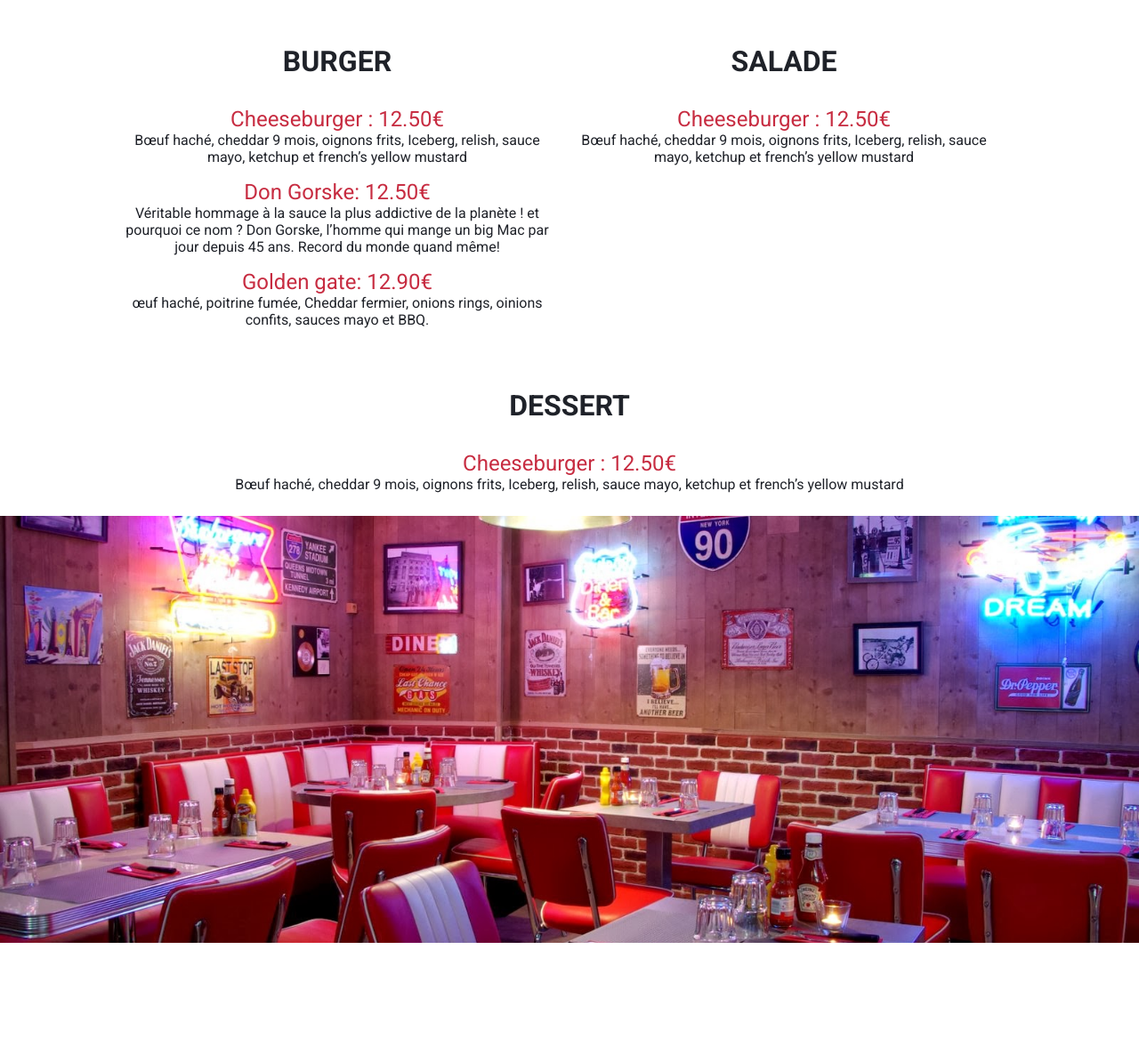
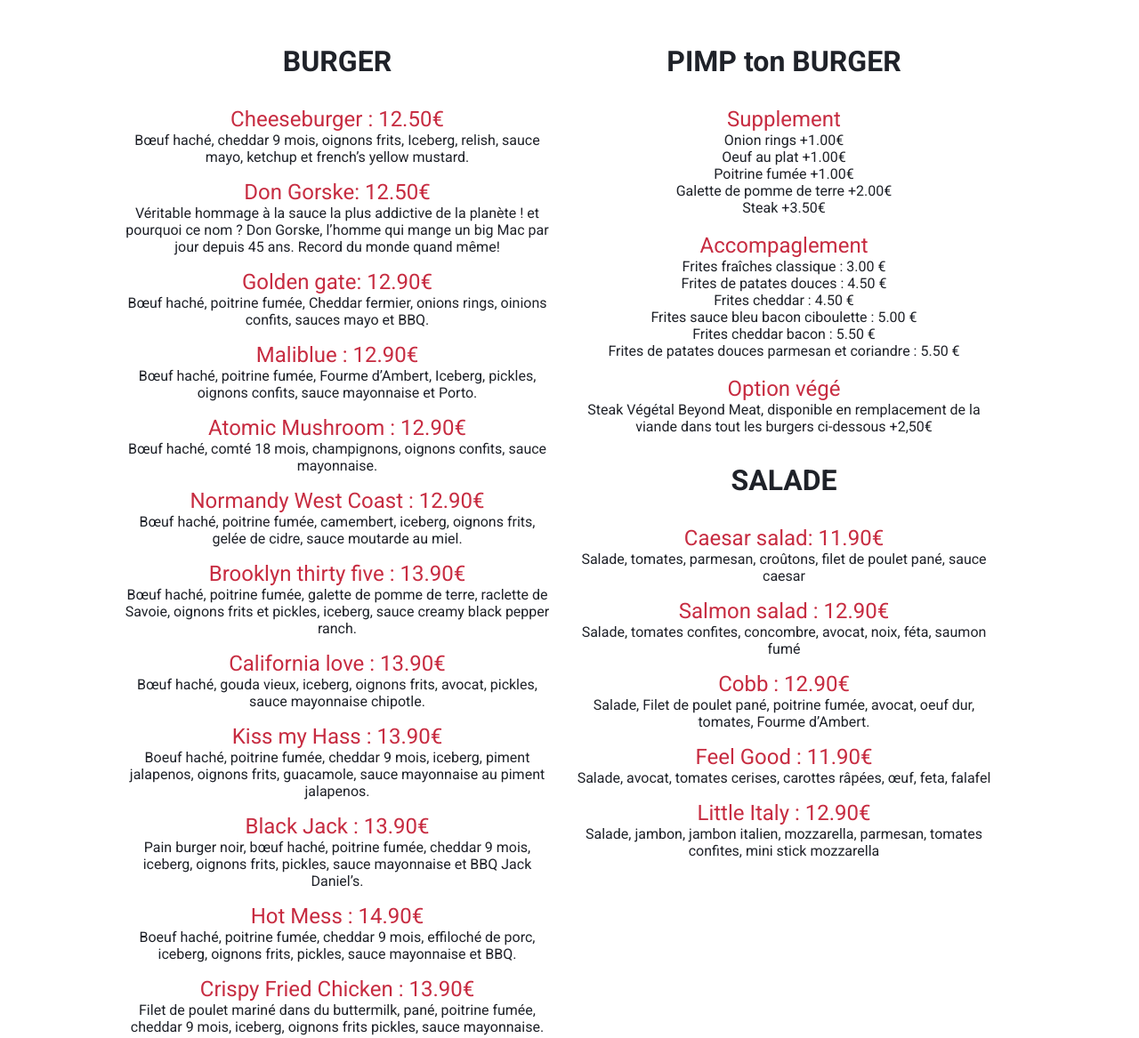
Before and after one commit to anthonyleplay/Fifty-s-american-diner, a plain HTML site: page index.html in a window 1280 px wide. Shown: the part 1300-2467 px from the top of the page at 89% size. Drawn offline with Linux system fonts and the light colour scheme.

Commit message:
anthony liste des plats fini

```diff
--- a/index.html
+++ b/index.html
@@ -102,28 +102,97 @@
         <div class="dishes-box-column">
             <h3>BURGER</h3>
             <div><span>Cheeseburger :  12.50€</span><br>
-                Bœuf haché, cheddar 9 mois, oignons frits, Iceberg, relish, sauce mayo, ketchup et french’s yellow mustard
+                Bœuf haché, cheddar 9 mois, oignons frits, Iceberg, relish, sauce mayo, ketchup et french’s yellow mustard.
             </div>
             <div><span>Don Gorske: 12.50€</span><br>
                 Véritable hommage à la sauce la plus addictive de la planète ! et pourquoi ce nom ? Don Gorske, l’homme qui mange un big Mac par jour depuis 45 ans. Record du monde quand même!
             </div>
             <div><span>Golden gate: 12.90€</span><br>
-                œuf haché, poitrine fumée, Cheddar fermier, onions rings, oinions confits, sauces mayo et BBQ.
+                Bœuf haché, poitrine fumée, Cheddar fermier, onions rings, oinions confits, sauces mayo et BBQ.
             </div>
-
+            <div><span>Maliblue : 12.90€</span><br>
+                Bœuf haché, poitrine fumée, Fourme d’Ambert, Iceberg, pickles, oignons confits, sauce mayonnaise et Porto.
+            </div>
+            <div><span>Atomic Mushroom : 12.90€</span><br>
+                Bœuf haché, comté 18 mois, champignons, oignons confits, sauce mayonnaise.
+            </div>
+            <div><span>Normandy West Coast : 12.90€</span><br>
+                Bœuf haché, poitrine fumée, camembert, iceberg, oignons frits, gelée de cidre, sauce moutarde au miel.
+            </div>
+            <div><span>Brooklyn thirty five : 13.90€</span><br>
+                Bœuf haché, poitrine fumée, galette de pomme de terre, raclette de Savoie, oignons frits et pickles, iceberg, sauce creamy black pepper ranch.
+            </div>
+            <div><span>California love : 13.90€</span><br>
+                Bœuf haché, gouda vieux, iceberg, oignons frits, avocat, pickles, sauce mayonnaise chipotle.
+            </div>
+            <div><span>Kiss my Hass : 13.90€</span><br>
+                Boeuf haché, poitrine fumée, cheddar 9 mois, iceberg, piment jalapenos, oignons frits, guacamole, sauce mayonnaise au piment jalapenos.
+            </div>
+            <div><span>Black Jack : 13.90€</span><br>
+                Pain burger noir, bœuf haché, poitrine fumée, cheddar 9 mois, iceberg, oignons frits, pickles, sauce mayonnaise et BBQ Jack Daniel’s.
+            </div>
+            <div><span>Hot Mess : 14.90€</span><br>
+                Boeuf haché, poitrine fumée, cheddar 9 mois, effiloché de porc, iceberg, oignons frits, pickles, sauce mayonnaise et BBQ.
+            </div>
+            <div><span>Crispy Fried Chicken : 13.90€</span><br>
+                Filet de poulet mariné dans du buttermilk, pané, poitrine fumée, cheddar 9 mois, iceberg, oignons frits pickles, sauce mayonnaise.
+            </div>
+            <div><span>Badhass (végétarien) : 12.90€</span><br>
+                Galette de pommes de terre et petits légumes, cheddar 9 mois, avocat, iceberg, oignons frits, relish, sauce mayo au piment japapeños.
+            </div>
 
         </div>
         <div class="dishes-box-column">
+            <h3>PIMP ton BURGER</h3>
+            <div><span>Supplement</span><br>
+            Onion rings +1.00€<br>
+            Oeuf au plat +1.00€<br>
+            Poitrine fumée +1.00€<br>
+            Galette de pomme de terre +2.00€<br>
+            Steak +3.50€<br><br>
+            <span>Accompaglement</span><br>
+            Frites fraîches classique : 3.00 €<br>
+            Frites de patates douces : 4.50 €<br>
+            Frites cheddar : 4.50 €<br>
+            Frites sauce bleu bacon ciboulette : 5.00 €<br>
+            Frites cheddar bacon : 5.50 €<br>
+            Frites de patates douces parmesan et coriandre : 5.50 €<br><br>
+            <span>Option végé</span><br>
+            Steak Végétal Beyond Meat, disponible en remplacement de la viande dans tout les burgers ci-dessous +2,50€ <br>
+            </div>
             <h3>SALADE</h3>
-            <div><span>Cheeseburger :  12.50€</span><br>
-                Bœuf haché, cheddar 9 mois, oignons frits, Iceberg, relish, sauce mayo, ketchup et french’s yellow mustard
+            <div><span>Caesar salad: 11.90€</span><br>
+                Salade, tomates, parmesan, croûtons, filet de poulet pané, sauce caesar
+            </div>
+            <div><span>Salmon salad : 12.90€</span><br>
+                Salade, tomates confites, concombre, avocat, noix, féta, saumon fumé
+            </div>
+            <div><span>Cobb : 12.90€</span><br>
+                Salade, Filet de poulet pané, poitrine fumée, avocat, oeuf dur, tomates, Fourme d’Ambert.
+            </div>
+            <div><span>Feel Good  : 11.90€</span><br>
+                Salade, avocat, tomates cerises, carottes râpées, œuf, feta, falafel
+            </div>
+            <div><span>Little Italy : 12.90€</span><br>
+                Salade, jambon, jambon italien, mozzarella, parmesan, tomates confites, mini stick mozzarella
             </div>
 
         </div>
         <div class="dishes-box-column-dessert">
             <h3>DESSERT</h3>
-            <div><span>Cheeseburger :  12.50€</span><br>
-                Bœuf haché, cheddar 9 mois, oignons frits, Iceberg, relish, sauce mayo, ketchup et french’s yellow mustard
+            <div><span>Sundae caramel au beurre salé : 5.50€</span><br>
+            </div>
+            <div><span>Mousse au chocolat: 5.50€</span><br>
+            </div>
+            <div><span>Key Lime Pie: 5.50€</span><br>
+            </div>
+            <div><span>Cheesecake: 6.00€</span><br>
+            </div>
+            <div><span>Café gourmand : 6.00€</span><br>
+            </div>
+            <div><span>Nos Milkshakes 40cl : 6.00€</span><br>
+            Choisissez parmi un des parfums suivants :
+            Vanille, Oréo, beurre de cacahuètes, Speculoos
             </div>
 
         </div>
```
